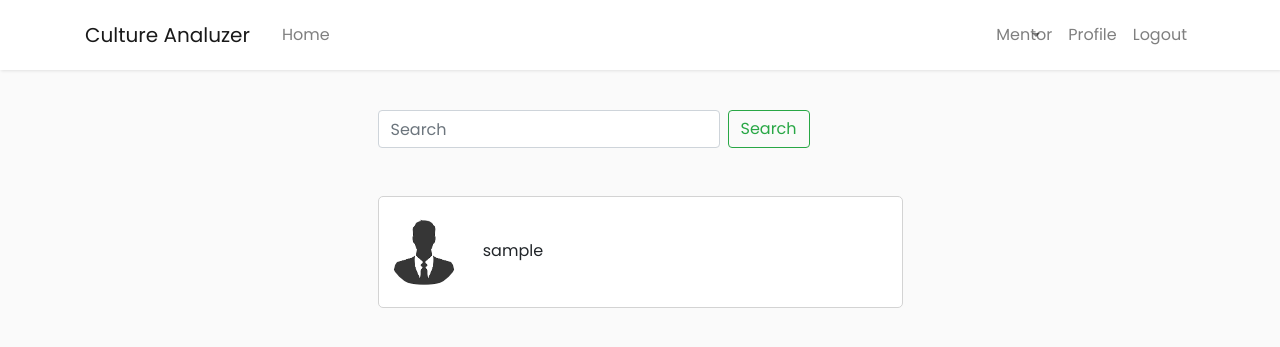
After one commit to IF-093-Python/CultureAnalyzer, a Django app: page /admin_page/ in a window 1280 px wide. The commit adds this page. Shown: the top 347 px of the page. Run offline with Django 3.2, Linux system fonts and the light colour scheme; the visitor is signed in with stand-in values (Sample User, id 1); data comes from the database, SQL or seed files in the repository; some libraries are stand-ins or nearby versions.

Commit message:
created ListView for admin page

```diff
--- a/static/style.css
+++ b/static/style.css
@@ -193,6 +193,7 @@ a.contact_us, a.contact_us:hover {
     line-height: 16px;
     text-align: center;
     margin-left: 22px;
+    margin-right: 20px;
 
     -webkit-touch-callout: none;
     -webkit-user-select: none;
@@ -242,3 +243,16 @@ a.contact_us, a.contact_us:hover {
     border-radius: 3px;
     margin-bottom: 20px;
 }
+
+.user_list {
+    list-style-type: none;
+    margin-left: -40px;
+}
+
+.user_list li {
+    background: white;
+    border: 1px solid lightgrey;
+    border-radius: 5px;
+    padding: 20px;
+    margin-bottom: 10px;
+}
--- /dev/null
+++ b/users/templates/users/admin_page.html
@@ -0,0 +1,34 @@
+{%extends 'base.html' %}
+{% load static  %}
+{% load crispy_forms_tags %}
+{% block content%}
+<div class="container">
+    <div class="row">
+        <div class="col-md-6 offset-3">
+            <form class="form-inline mb-5" method="get">
+                <input class="form-control mr-sm-2" type="search" placeholder="Search" aria-label="Search"
+                       name="data_search">
+                <div class="btn-toolbar">
+                    <button class="btn btn-outline-success my-2 my-sm-0" type="submit">Search</button>
+                </div>
+                <br>
+            </form>
+            <ul class="user_list">
+                {% for user in users %}
+                <li><a href="#">
+
+                    {% if user.profile.image %}
+
+                        <img src="{{ user.profile.image.url }}" alt="" class="circle_text" style="margin-left: -10px;">
+                        {% else %}
+                        <img src="{% static 'default.png' %}" alt="" class="circle_text" style="margin-left: -10px;">
+                        {% endif %}
+                        {{ user.username }}
+                    </a>
+                </li>
+                {% endfor %}
+            </ul>
+        </div>
+    </div>
+</div>
+{% endblock content %}
--- a/users/urls.py
+++ b/users/urls.py
@@ -1,5 +1,6 @@
 from django.contrib.auth import views as auth_views
 from django.urls import path, re_path
+from django.views.generic import TemplateView
 
 from . import views
 from .forms import UserLoginForm
@@ -8,8 +9,10 @@ from .views import UserRegisterView
 __all__ = ['urlpatterns']
 
 urlpatterns = [
-    path('', views.index, name='home'),
+    path('', TemplateView.as_view(template_name='users/index.html'),
+         name='home'),
     path('register/', UserRegisterView.as_view(), name='register'),
+    path('admin_page/', views.AdminListView.as_view(), name='admin'),
     path('login/', views.LoginView.as_view(
         template_name='users/login.html', authentication_form=UserLoginForm),
          name='login'),
--- a/users/views.py
+++ b/users/views.py
@@ -3,8 +3,8 @@ from django.contrib.auth.forms import PasswordChangeForm
 from django.contrib.auth.mixins import LoginRequiredMixin, UserPassesTestMixin
 from django.contrib.auth.models import User
 from django.forms.models import inlineformset_factory
-from django.shortcuts import render, redirect
-from django.views.generic import CreateView, UpdateView
+from django.shortcuts import redirect
+from django.views.generic import CreateView, UpdateView, ListView
 
 from .forms import UserRegisterForm, UserUpdateForm, ProfileUpdateForm
 from .models import Profile
@@ -14,15 +14,10 @@ __all__ = [
     'UserRegisterView',
     'UserUpdateView',
     'PasswordChangeView',
-    'index',
 ]
 
 ProfileFormSet = inlineformset_factory(User, Profile, form=ProfileUpdateForm,
                                        can_delete=False)
-
-
-def index(request):
-    return render(request, 'users/index.html')
 
 
 class LoginView(auth_views.LoginView):
@@ -103,3 +98,16 @@ class PasswordChangeView(UpdateView):
         kwargs = super(PasswordChangeView, self).get_form_kwargs()
         kwargs['user'] = kwargs.pop('instance')
         return kwargs
+
+
+class AdminListView(ListView):
+    model = User
+    template_name = 'users/admin_page.html'
+    context_object_name = 'users'
+
+    def get_queryset(self):
+        result = User.objects.exclude(profile__role__name='Admin')
+        if self.request.GET.get('data_search'):
+            result = result.filter(
+                username__contains=self.request.GET.get('data_search'))
+        return result
```
